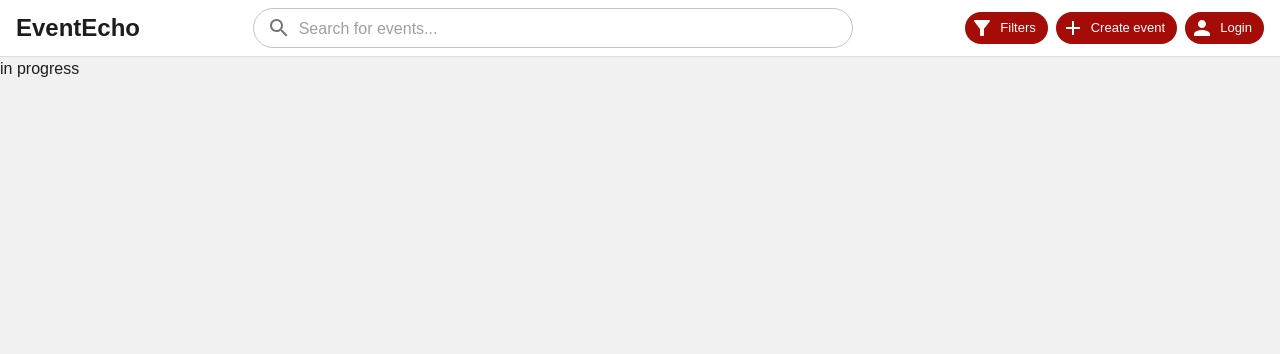
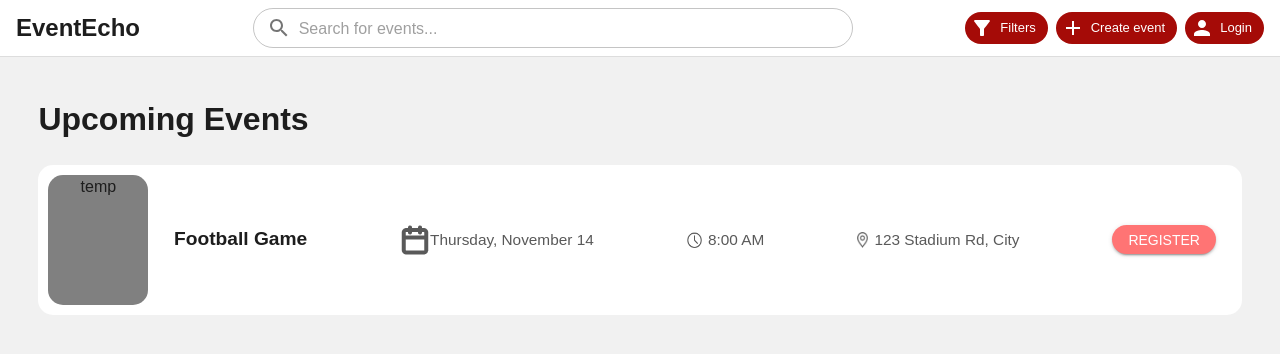
Before and after one commit to Winsthai/EventEcho, a React app in the folder client/: page / in a window 1280 px wide. Shown: the top 354 px of the page. Built offline with nearby package versions, Linux system fonts and the light colour scheme; the HTML template or start-up script is replaced by a standard one.

Commit message:
feat: desktop layout complete

```diff
--- a/client/src/Components/HomePage/HomePage.jsx
+++ b/client/src/Components/HomePage/HomePage.jsx
@@ -9,6 +9,7 @@ import ColorLensIcon from '@mui/icons-material/ColorLens';
 import GroupsIcon from '@mui/icons-material/Groups';
 import SportsEsportsIcon from '@mui/icons-material/SportsEsports';
 
+import CalendarDesktop from '../../images/CalendarDesktop.png';
 import ClockDesktop from '../../images/ClockDesktop.png';
 import LocationDesktop from '../../images/LocationDesktop.png';
 
@@ -133,13 +134,13 @@ const HomePage = () => {
 
           <Box id="homeUpcomingHeader"> Upcoming Events </Box>
 
-          <Box class="homeUpcomingEventBox">
-            <Box class="homeUpcomingEventPhoto">temp</Box>
-             <Stack class="homeUpcomingEventDetails">
-              <Box class="homeEventDate"> Thursday, November 14 </Box>
-              <Box class="homeEventName"> Football Game </Box>
-              <Box class="homeEventTime"> <img src={ClockDesktop} alt="Clock Icon" class="homeEventIcon"/>8:00 AM </Box>
-              <Box class="homeEventLocation">  <img src={LocationDesktop} alt="Location Icon" class="homeEventIcon"/>123 Stadium Rd, City </Box>
+          <Box className="homeUpcomingEventBox">
+            <Box className="homeUpcomingEventPhoto">temp</Box>
+             <Stack className="homeUpcomingEventDetails">
+              <Box className="homeEventDate" color="text.secondary"> Thursday, November 14 </Box>
+              <Box className="homeEventName"> Football Game </Box>
+              <Box className="homeEventTime" color="text.secondary"> <img src={ClockDesktop} alt="Clock Icon" className="homeEventIcon"/>8:00 AM </Box>
+              <Box className="homeEventLocation" color="text.secondary">  <img src={LocationDesktop} alt="Location Icon" className="homeEventIcon"/>123 Stadium Rd, City </Box>
              </Stack>
           </Box>
 
@@ -150,7 +151,28 @@ const HomePage = () => {
     );
   } else {
     return (
-      <div>in progress</div>
+      <Stack direction="column" id="homeDesktopStack">
+        <h1 style={{marginTop:"0"}}>Upcoming Events</h1>
+        <Box className="homeUpcomingEventBoxDesktop">
+            <Box className="homeUpcomingEventPhoto">temp</Box>
+             <Stack className="homeUpcomingEventDetailsDesktop" direction="row">
+              <Box className="homeEventNameDesktop"> Football Game </Box>
+              <Box className="homeEventDateDesktop" color="text.secondary"> <img src={CalendarDesktop} alt="Calendar Icon"/> Thursday, November 14 </Box>
+              <Box className="homeEventTimeDesktop" color="text.secondary"> <img src={ClockDesktop} alt="Clock Icon" className="homeEventIcon"/> 8:00 AM </Box>
+              <Box className="homeEventLocationDesktop" color="text.secondary">  <img src={LocationDesktop} alt="Location Icon" className="homeEventIcon"/> 123 Stadium Rd, City </Box>
+              <Box>
+                <Button
+                  variant="contained"
+                  sx={{borderRadius:"20px", height:"80%", backgroundColor:"#ff7474"}}
+                >
+                  Register
+                </Button>
+              </Box>
+
+             </Stack>
+          </Box>
+      </Stack>
+
     );
   }
 
--- a/client/src/Components/HomePage/HomePageStyles.css
+++ b/client/src/Components/HomePage/HomePageStyles.css
@@ -73,7 +73,7 @@
 .homeUpcomingEventPhoto {
     background-color: gray;
     height: 130px;
-    width: 100px;
+    min-width: 100px;
     margin-left: 10px;
     border-radius: 15px;
 }
@@ -108,5 +108,49 @@
 .homeEventIcon {
     height: 1em;
     width: auto;
-    margin-right: 4px;
+    margin-right: 6px;
 }
+
+#homeDesktopStack {
+    padding: 3vw;
+}
+
+.homeUpcomingEventBoxDesktop {
+    margin: 0;
+    background-color: white;
+    border-radius: 15px;
+    text-align: center;
+    height: 150px;
+    display: flex;
+    align-items: center;
+    justify-content: left;
+}
+
+.homeEventNameDesktop {
+    font-size: 1.5vw;
+    font-weight: bold;
+}
+
+.homeEventDateDesktop {
+    font-size: 1.2vw;
+}
+
+.homeEventTimeDesktop {
+    font-size: 1.2vw;
+}
+
+.homeEventLocationDesktop {
+    font-size: 1.2vw;
+}
+
+.homeUpcomingEventDetailsDesktop {
+    width: 100%;
+    padding: 2vw;
+    justify-content: space-between;
+}
+
+.homeUpcomingEventDetailsDesktop > div {
+    margin-bottom: 0px;
+    display: flex;
+    align-items: center;
+}
```
